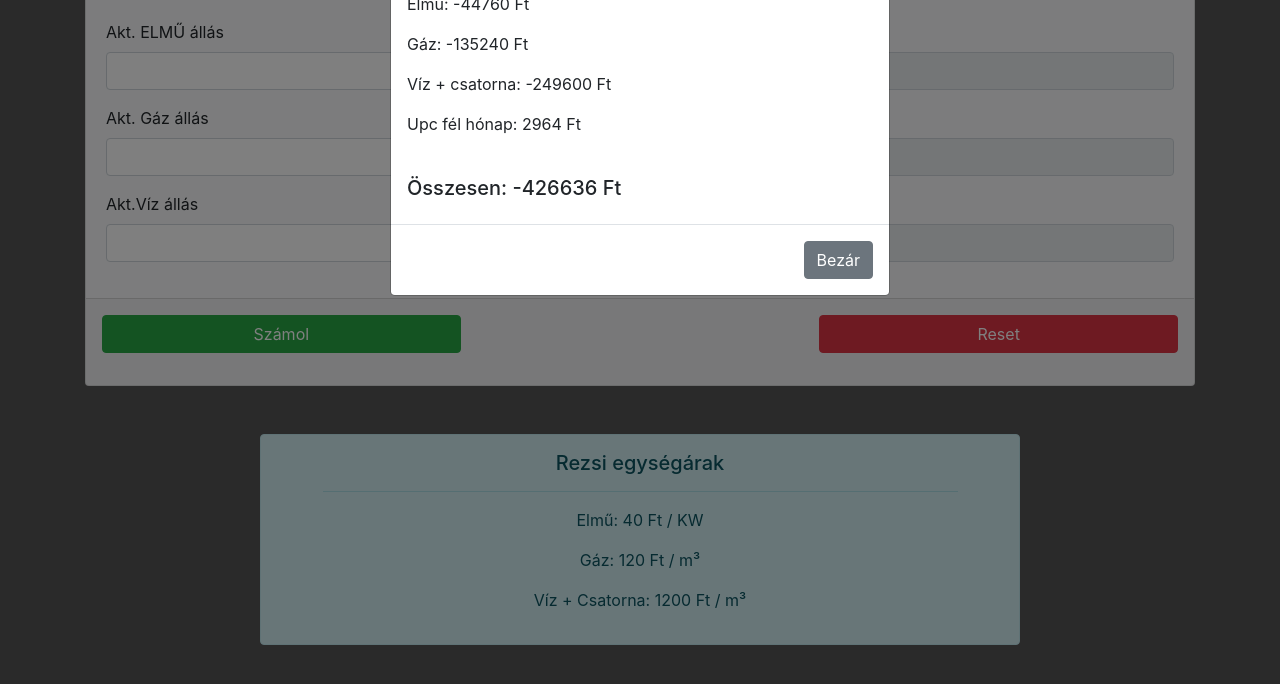
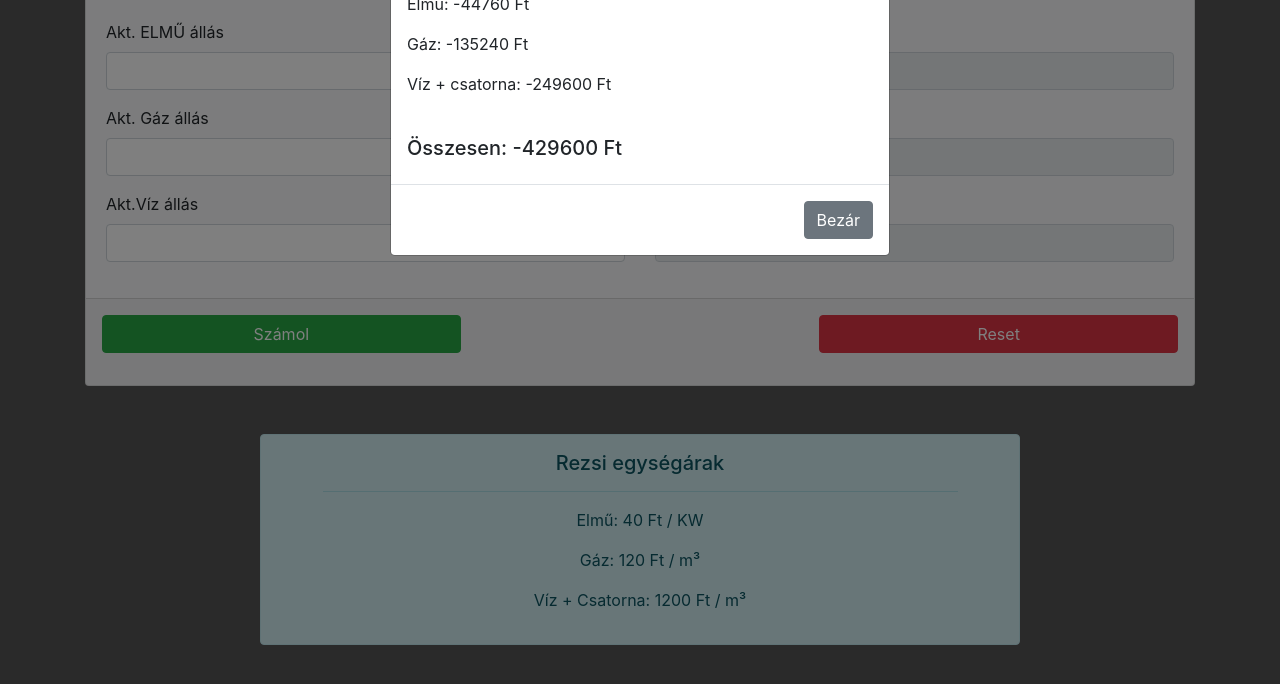
Before and after one commit to TrebitschTheReal/kozmu_orak_szamolgato, a plain HTML site: page index.html in a window 1280 px wide. Both pictures are taken after a click on the element "Számol". Shown: the part 116-800 px from the top of the page. Drawn offline with nearby package versions, Linux system fonts and the light colour scheme.

Commit message:
upc removed

```diff
--- a/index.html
+++ b/index.html
@@ -24,7 +24,6 @@
                   <p id="elResult"></p>
                   <p id="gasResult"></p>
                   <p id="waterCanresult"></p>
-                  <p id="upcResult"></p>
                   <br>
                   <h5 id="sum"></h5>
                </div>
--- a/main.js
+++ b/main.js
@@ -7,8 +7,6 @@ const unitPriceWaterAndCan = 1200;
 const marchElStatus = 1119;
 const marchGasStatus = 1127;
 const marchWaterStatus = 208;
-
-const upcHalfMonth = 2964;
 
 const displayGasPrice = $('#priceGas');
 const displayElPrice = $('#priceEl');
@@ -57,12 +55,11 @@ calculateButton.click(function () {
    let elResult = (inputActualElState.val() - inputMarchElState.val()) * unitPriceEl;
    let gasResult = (inputActualGasState.val() - inputMarchGasState.val()) * unitPriceGas;
    let waterCanResult = (inputActualWaterCanState.val() - inputMarchWaterCanState.val()) * unitPriceWaterAndCan;
-   let sum = elResult + gasResult + waterCanResult + upcHalfMonth;
+   let sum = elResult + gasResult + waterCanResult;
 
    elResultModal.text('Elmű: ' + elResult + ' Ft');
    gasResultModal.text('Gáz: ' + gasResult + ' Ft');
    waterCanResultModal.text('Víz + csatorna: ' + waterCanResult + ' Ft');
-   upcResultModal.text('Upc fél hónap: ' + upcHalfMonth + ' Ft');
    sumResultModal.text('Összesen: ' + sum + ' Ft')
 });
 
```
